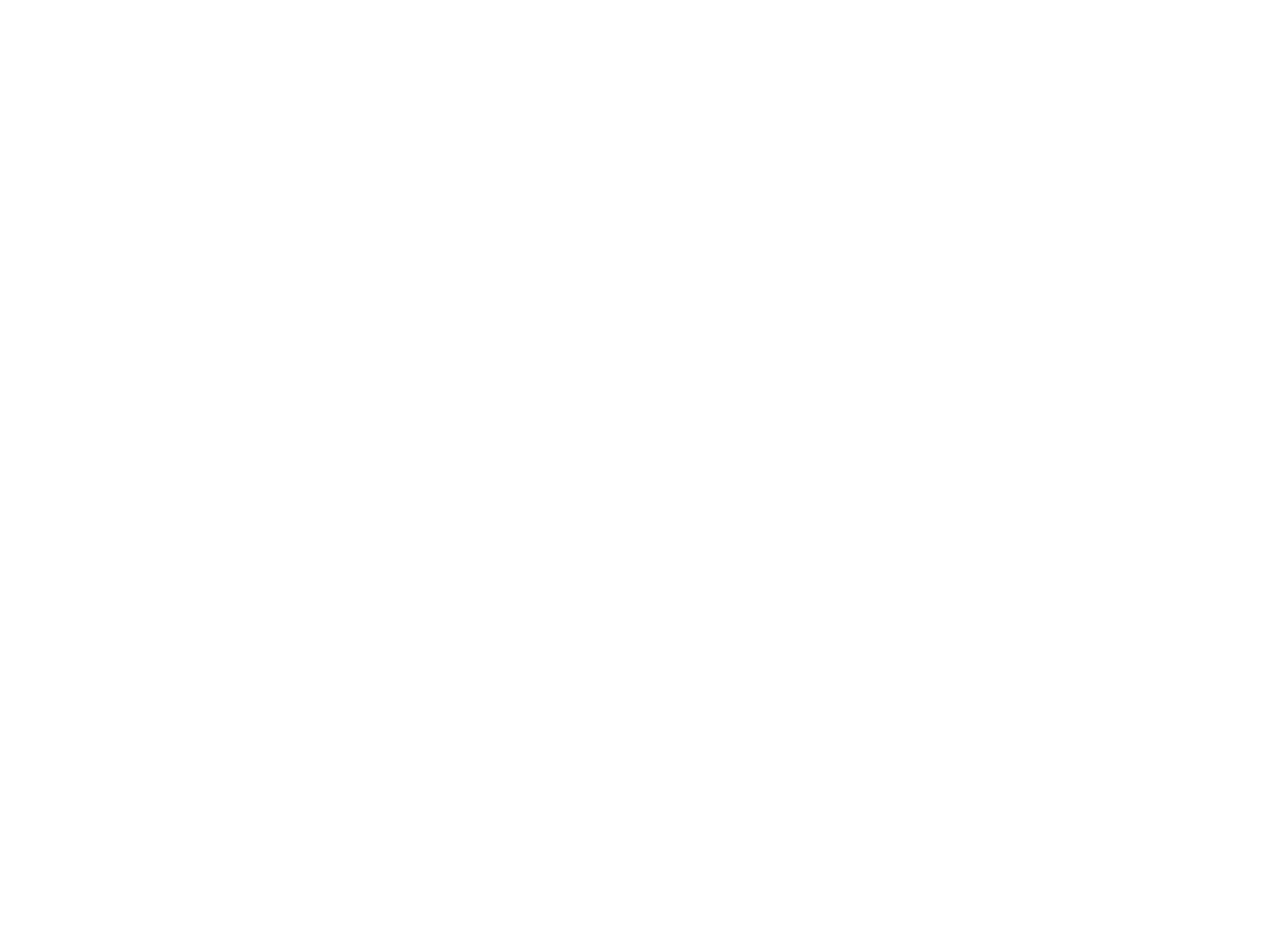
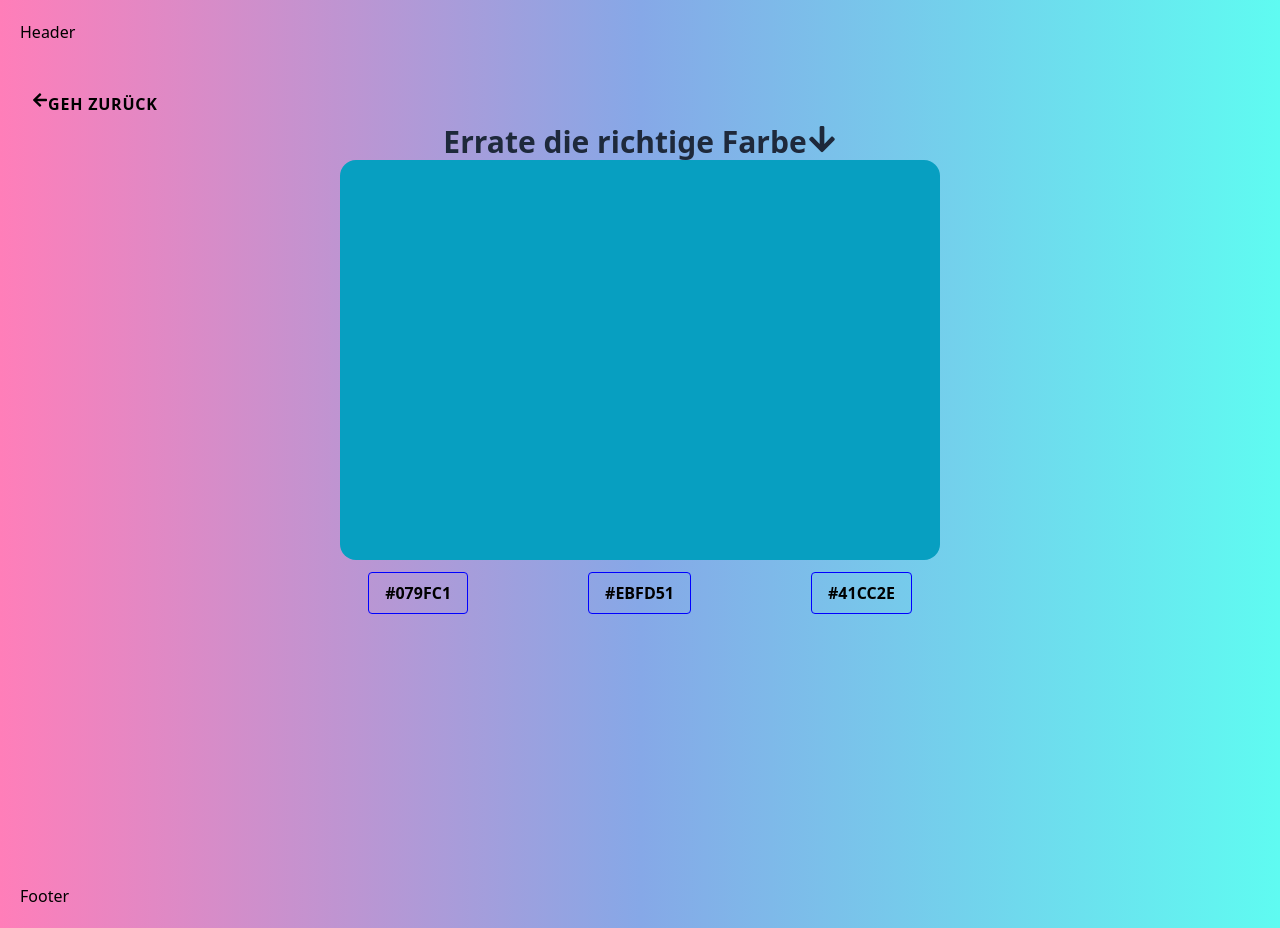
Before and after one commit to vugar-gasimov/rt-challenges, a React (Vite) app: page /guessthecolor in a window 1280 px wide. Before the commit this address had no page. Before the commit the page ends 800 px from the top, so only its background shows below. Built offline with nearby package versions, Linux system fonts and the light colour scheme.

Commit message:
Challange guess the color

```diff
--- a/src/App.jsx
+++ b/src/App.jsx
@@ -6,6 +6,7 @@
 import StopWatch from './pages/StopWatch';
 import ProgressBar from './pages/ProgressBar';
 import BrowserTree from './pages/BrowserTree';
+import GuessTheColor from './pages/GuessTheColor';
 
 function App() {
   return (
@@ -23,6 +24,7 @@
         <Route path='/stopwatch' element={<StopWatch />} />
         <Route path='/progressbar' element={<ProgressBar />} />
         <Route path='/browsertree' element={<BrowserTree />} />
+        <Route path='/guessthecolor' element={<GuessTheColor />} />
       </Route>
     </Routes>
   );
--- /dev/null
+++ b/src/pages/GuessTheColor.tsx
@@ -0,0 +1,111 @@
+import React, { useEffect, useState } from 'react';
+import { useNavigate } from 'react-router-dom';
+import { FaArrowDown, FaArrowLeft } from 'react-icons/fa';
+
+const getRandomColor = () => {
+  const digits = [
+    '0',
+    '1',
+    '2',
+    '3',
+    '4',
+    '5',
+    '6',
+    '7',
+    '8',
+    '9',
+    'A',
+    'B',
+    'C',
+    'D',
+    'E',
+    'F',
+  ];
+  const color = new Array(6)
+    .fill('')
+    .map(() => digits[Math.floor(Math.random() * digits.length)])
+    .join('');
+  return '#' + color;
+};
+
+enum Result {
+  Correct,
+  Wrong,
+}
+
+const GuessTheColor = () => {
+  const navigate = useNavigate();
+  const [color, setColor] = useState<string>('');
+  const [answers, setAnswers] = useState<string[]>([]);
+
+  const [result, setResult] = useState<Result | undefined>(undefined);
+
+  const generateColors = () => {
+    const currentColor = getRandomColor();
+    setColor(currentColor);
+    setAnswers(
+      [currentColor, getRandomColor(), getRandomColor()].sort(
+        () => 0.5 - Math.random()
+      )
+    );
+  };
+
+  useEffect(() => {
+    generateColors();
+  }, []);
+
+  const handleAnswerClicked = (answer: string) => {
+    if (answer === color) {
+      setResult(Result.Correct);
+      generateColors();
+    } else {
+      setResult(Result.Wrong);
+    }
+  };
+
+  const goBack = () => {
+    navigate(-1);
+  };
+  return (
+    <main className='container min-h-screen '>
+      <button onClick={goBack} className='btn flex'>
+        <FaArrowLeft />
+        Geh zurück
+      </button>
+      <div className='flex justify-center items-center  flex-col'>
+        <h1 className='font-bold text-secondary text-3xl flex'>
+          Errate die richtige Farbe <FaArrowDown />
+        </h1>
+        {result === Result.Wrong && (
+          <div className=' text-custom-red py-2 px-4 font-bold text-2xl'>
+            Falsche Antwort
+          </div>
+        )}
+        {result === Result.Correct && (
+          <div className=' text-custom-green py-2 px-4 font-bold text-2xl'>
+            Korrekte Antwort
+          </div>
+        )}
+        <div className='flex justify-between '>
+          <div
+            className=' w-[600px] h-[400px] rounded-2xl '
+            style={{ background: color }}
+          ></div>
+        </div>
+        <div className='flex justify-between gap-[120px] p-3'>
+          {answers.map((answer) => (
+            <button
+              onClick={() => handleAnswerClicked(answer)}
+              className='bg-custom-lightblue hover:bg-custom-blue text-white font-bold py-2 px-4 rounded border border-custom-blue  focus:outline-none focus:border-custom-blue focus:shadow-outline transition duration-300 ease-in-out transform hover:scale-105'
+              key={answer}
+            >
+              {answer}
+            </button>
+          ))}
+        </div>
+      </div>
+    </main>
+  );
+};
+
+export default GuessTheColor;
--- a/src/pages/Home.jsx
+++ b/src/pages/Home.jsx
@@ -19,6 +19,9 @@
           <Link to='/browsertree' className='btn'>
             Browser Tree
           </Link>
+          <Link to='/guessthecolor' className='btn'>
+            Erraten Sie die Farbe
+          </Link>
         </li>
       </ul>
     </main>
--- a/tailwind.config.js
+++ b/tailwind.config.js
@@ -15,6 +15,11 @@
       },
       primary: 'hsl(var(--color-primary) / <alpha-value>)',
       secondary: 'hsl(var(--color-secondary) / <alpha-value>)',
+
+      'custom-red': '#FF0000',
+      'custom-blue': '#0000FF',
+      'custom-lightblue': '##ADD8E6',
+      'custom-green': '#00FF00',
     },
     extend: {},
   },
```
